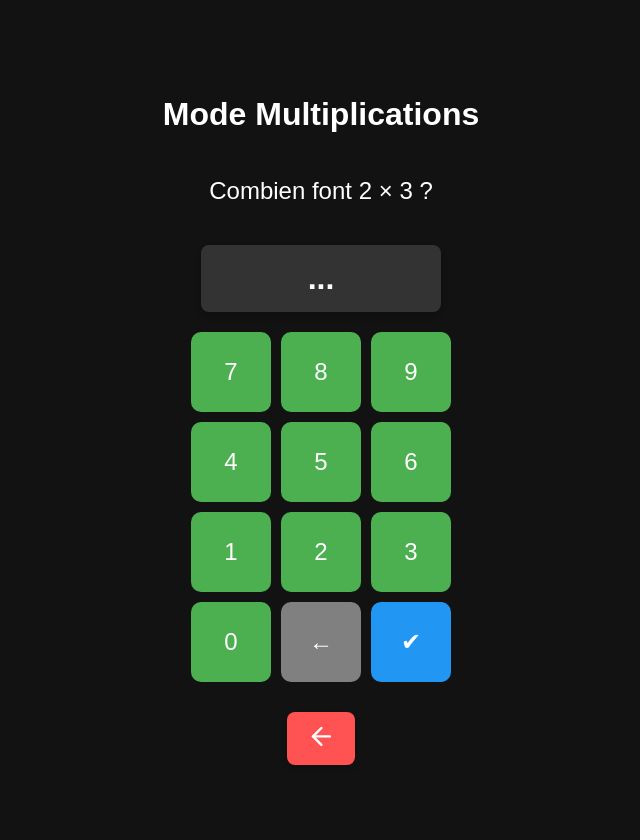
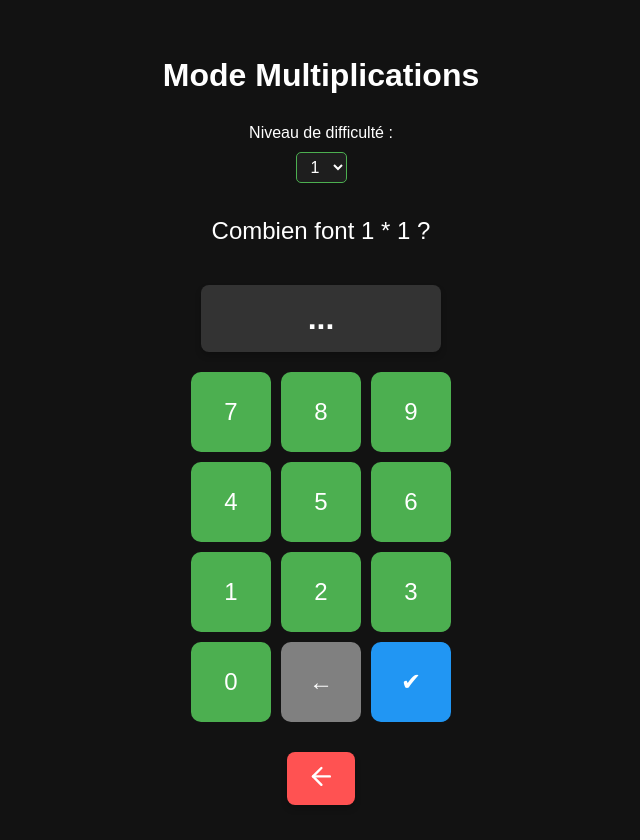
Before and after one commit to gugus7733/QuickMaths, a Next.js app: page /modes/randomMultiplication in a window 1280 px wide. Shown: the whole page, without its empty margins (319-959 px from the left). Built offline with nearby package versions, Linux system fonts and the light colour scheme.

Commit message:
Better_multiplications

```diff
--- a/pages/modes/randomMultiplication.js
+++ b/pages/modes/randomMultiplication.js
@@ -1,16 +1,54 @@
 import React, { useState } from "react";
+import NumericPad from "../../components/NumericPad";
 import BackButton from "../../components/BackButton";
 import styles from "../../styles/RandomMultiplication.module.css";
-import NumericPad from "../../components/NumericPad";
 
 export default function RandomMultiplication() {
-  const [num1, setNum1] = useState(generateRandomNumber());
-  const [num2, setNum2] = useState(generateRandomNumber());
+  const [difficulty, setDifficulty] = useState(1); // Niveau de difficulté par défaut
+  const [num1, setNum1] = useState(1);
+  const [num2, setNum2] = useState(1);
+  const [operation, setOperation] = useState("*"); // Par défaut multiplication
   const [userAnswer, setUserAnswer] = useState("");
   const [message, setMessage] = useState("");
 
-  function generateRandomNumber() {
-    return Math.floor(Math.random() * 10) + 1; // Génère un nombre entre 1 et 10
+  // Génère un type d'opération aléatoire (* ou /)
+  function generateRandomOperation() {
+    return Math.random() < 0.5 ? "*" : "/";
+  }
+
+  // Génère un nombre aléatoire en fonction de la difficulté
+  function generateRandomNumber(difficultyLevel) {
+    const min = Math.pow(10, difficultyLevel - 1);
+    const max = Math.pow(10, difficultyLevel) - 1;
+    return Math.floor(Math.random() * (max - min + 1)) + min;
+  }
+
+  // Génère une question
+  function generateQuestion(newDifficulty) {
+    const difficultyToUse = newDifficulty || difficulty;
+    const newOperation = generateRandomOperation();
+    let newNum1, newNum2;
+
+    if (newOperation === "*") {
+      newNum1 = generateRandomNumber(difficultyToUse); // Facteur ajusté pour la difficulté
+      newNum2 = generateRandomNumber(difficultyToUse);
+    } else {
+      newNum2 = Math.floor(Math.random() * 10) + 1; // Diviseur entre 1 et 10
+      const result = generateRandomNumber(difficultyToUse); // Résultat final pour la division
+      newNum1 = result * newNum2; // Garantit un résultat entier
+    }
+
+    setOperation(newOperation);
+    setNum1(newNum1);
+    setNum2(newNum2);
+    setUserAnswer("");
+  }
+
+  // Change le niveau de difficulté et génère une nouvelle question immédiatement
+  function handleDifficultyChange(event) {
+    const newDifficulty = parseInt(event.target.value);
+    setDifficulty(newDifficulty);
+    generateQuestion(newDifficulty);
   }
 
   function handleInput(value) {
@@ -26,30 +64,55 @@ export default function RandomMultiplication() {
   }
 
   function handleSubmit() {
-    const correctAnswer = num1 * num2;
+    const correctAnswer =
+      operation === "*" ? num1 * num2 : Math.floor(num1 / num2);
+
     if (parseInt(userAnswer) === correctAnswer) {
       setMessage("Bonne réponse !");
     } else {
       setMessage(`Faux ! La bonne réponse était ${correctAnswer}.`);
     }
-    setNum1(generateRandomNumber());
-    setNum2(generateRandomNumber());
-    setUserAnswer("");
+
+    generateQuestion();
   }
 
   return (
     <div className={styles.container}>
       <h1 className={styles.title}>Mode Multiplications</h1>
+
+      {/* Menu déroulant pour la difficulté avec effet de flamme */}
+      <label
+        htmlFor="difficulty"
+        className={`${styles.label} ${difficulty >= 3 ? styles[`flame-${difficulty}`] : ""}`}
+      >
+        Niveau de difficulté :
+      </label>
+      <select
+        id="difficulty"
+        value={difficulty}
+        onChange={handleDifficultyChange}
+        className={styles.select}
+      >
+        {[1, 2, 3, 4, 5].map((level) => (
+          <option key={level} value={level}>
+            {level}
+          </option>
+        ))}
+      </select>
+
       <p className={styles.question}>
-        Combien font {num1} × {num2} ?
+        Combien font {num1} {operation} {num2} ?
       </p>
+
       <div className={styles.answer}>{userAnswer || "..."}</div>
+
       <NumericPad
         onInput={handleInput}
         onClear={handleClear}
         onSubmit={handleSubmit}
         onBackspace={handleBackspace}
       />
+
       {message && <p className={styles.message}>{message}</p>}
       <BackButton />
     </div>
--- a/styles/RandomMultiplication.module.css
+++ b/styles/RandomMultiplication.module.css
@@ -19,46 +19,6 @@
   margin-bottom: 20px;
 }
 
-  .form {
-    display: flex;
-    flex-direction: column;
-    align-items: center;
-    gap: 10px;
-  }
-
-  .input {
-    padding: 10px;
-    font-size: 1rem;
-    width: 150px;
-    text-align: center;
-    border: 1px solid #4caf50;
-    border-radius: 5px;
-    background-color: #1e1e1e;
-    color: #ffffff;
-  }
-
-  .button {
-    padding: 10px 20px;
-    font-size: 1rem;
-    background-color: #4caf50;
-    color: #fff;
-    border: none;
-    border-radius: 5px;
-    cursor: pointer;
-    transition: background-color 0.3s ease, transform 0.2s ease;
-  }
-
-  .button:hover {
-    background-color: #45a049;
-    transform: scale(1.05);
-  }
-
-  .message {
-    margin-top: 20px;
-    font-size: 1.2rem;
-    color: #4caf50;
-  }
-
 .answer {
   font-size: 2rem;
   font-weight: bold;
@@ -66,8 +26,78 @@
   background-color: #333333;
   padding: 15px 20px;
   border-radius: 8px;
+  text-align: center;
   margin: 20px 0;
-    text-align: center;
   width: 200px;
   box-shadow: 0 4px 6px rgba(0, 0, 0, 0.2);
 }
+
+.message {
+  margin-top: 20px;
+  font-size: 1.2rem;
+  color: #4caf50; /* Vert pour succès */
+  transition: all 0.3s ease;
+}
+
+.message.error {
+  color: #ff5252; /* Rouge pour erreur */
+}
+
+.label {
+  margin-top: 10px;
+  font-size: 1rem;
+  color: #ffffff;
+}
+
+.select {
+  margin: 10px 0;
+  padding: 5px 10px;
+  font-size: 1rem;
+  border: 1px solid #4caf50;
+  border-radius: 5px;
+  background-color: #1e1e1e;
+  color: #ffffff;
+}
+
+/* Flammes progressives */
+.flame-3 {
+  color: #ff9800;
+  animation: flame-3 1.5s infinite;
+}
+
+.flame-4 {
+  color: #ff5722;
+  animation: flame-4 1.2s infinite;
+}
+
+.flame-5 {
+  color: #ff1744;
+  animation: flame-5 1s infinite;
+}
+
+@keyframes flame-3 {
+  0%, 100% {
+    text-shadow: 0 0 5px #ff9800, 0 0 10px #ffb74d;
+  }
+  50% {
+    text-shadow: 0 0 15px #ff9800, 0 0 20px #ffb74d;
+  }
+}
+
+@keyframes flame-4 {
+  0%, 100% {
+    text-shadow: 0 0 10px #ff5722, 0 0 20px #ff8a65;
+  }
+  50% {
+    text-shadow: 0 0 20px #ff5722, 0 0 30px #ff8a65;
+  }
+}
+
+@keyframes flame-5 {
+  0%, 100% {
+    text-shadow: 0 0 15px #ff1744, 0 0 30px #ff5252;
+  }
+  50% {
+    text-shadow: 0 0 30px #ff1744, 0 0 50px #ff5252;
+  }
+}
```
Lines whose indentation alone changed are shown as unchanged.
